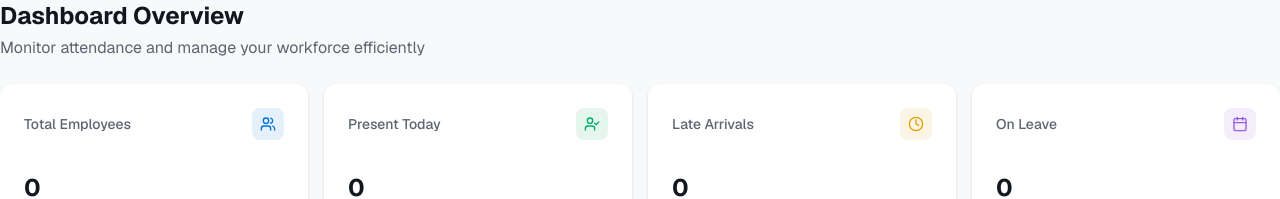
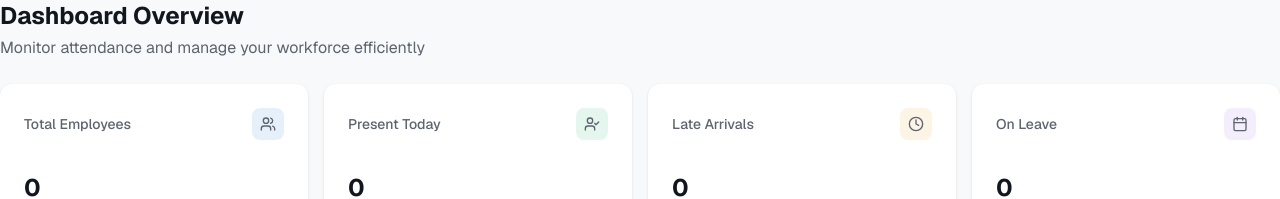
Before and after one commit to haritsrhn/attend-pro, a Next.js app: page /dashboard in a window 1280 px wide. Shown: the top 199 px of the page. Built offline with nearby package versions, Linux system fonts and the light colour scheme; no server answers; the database is empty.

Commit message:
fix: pass icon as React element instead of component reference

```diff
--- a/app/dashboard/page.tsx
+++ b/app/dashboard/page.tsx
@@ -131,7 +131,7 @@ export default async function DashboardOverviewPage() {
       title: "Total Employees",
       value: totalEmployees.toString(),
       change: undefined,
-      icon: Users,
+      icon: <Users className="h-4 w-4 text-muted-foreground" />,
       iconBg: "bg-primary/10",
       iconColor: "text-primary",
     },
@@ -139,7 +139,7 @@ export default async function DashboardOverviewPage() {
       title: "Present Today",
       value: presentToday.toString(),
       change: undefined,
-      icon: UserCheck,
+      icon: <UserCheck className="h-4 w-4 text-muted-foreground" />,
       iconBg: "bg-success/10",
       iconColor: "text-success",
     },
@@ -147,7 +147,7 @@ export default async function DashboardOverviewPage() {
       title: "Late Arrivals",
       value: lateArrivals.toString(),
       change: undefined,
-      icon: Clock,
+      icon: <Clock className="h-4 w-4 text-muted-foreground" />,
       iconBg: "bg-warning/10",
       iconColor: "text-warning",
     },
@@ -155,7 +155,7 @@ export default async function DashboardOverviewPage() {
       title: "On Leave",
       value: onLeaveToday.toString(),
       change: undefined,
-      icon: Calendar,
+      icon: <Calendar className="h-4 w-4 text-muted-foreground" />,
       iconBg: "bg-chart-4/10",
       iconColor: "text-chart-4",
     },
--- a/components/dashboard/summary-cards.tsx
+++ b/components/dashboard/summary-cards.tsx
@@ -9,7 +9,7 @@ export type SummaryCardData = {
   title: string
   value: string
   change?: string
-  icon: SummaryCardIcon
+  icon: React.ReactNode
   iconBg: string
   iconColor: string
 }
@@ -30,7 +30,7 @@ export function SummaryCards({ items }: SummaryCardsProps) {
                 {item.title}
               </CardTitle>
               <div className={`p-2 rounded-lg ${item.iconBg}`}>
-                <Icon className={`h-4 w-4 ${item.iconColor}`} />
+              {item.icon}
               </div>
             </CardHeader>
             <CardContent>
```
